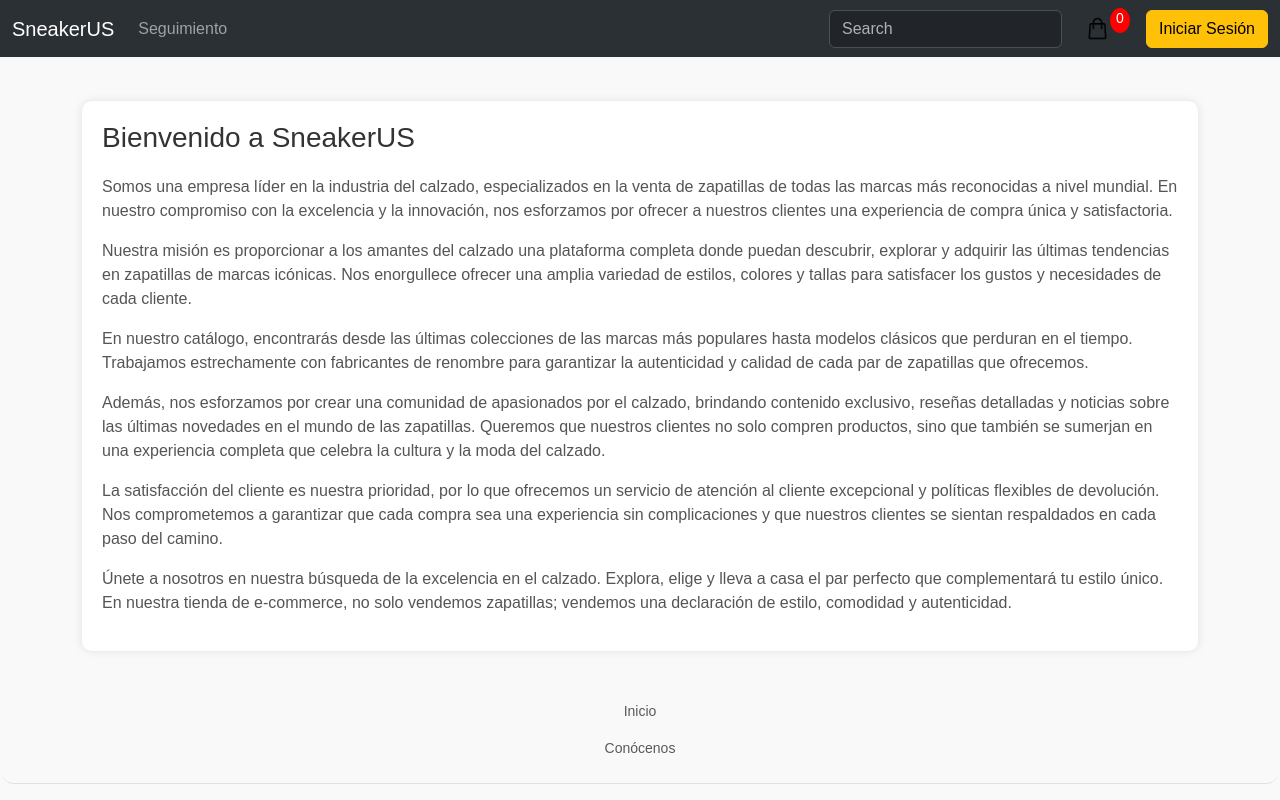
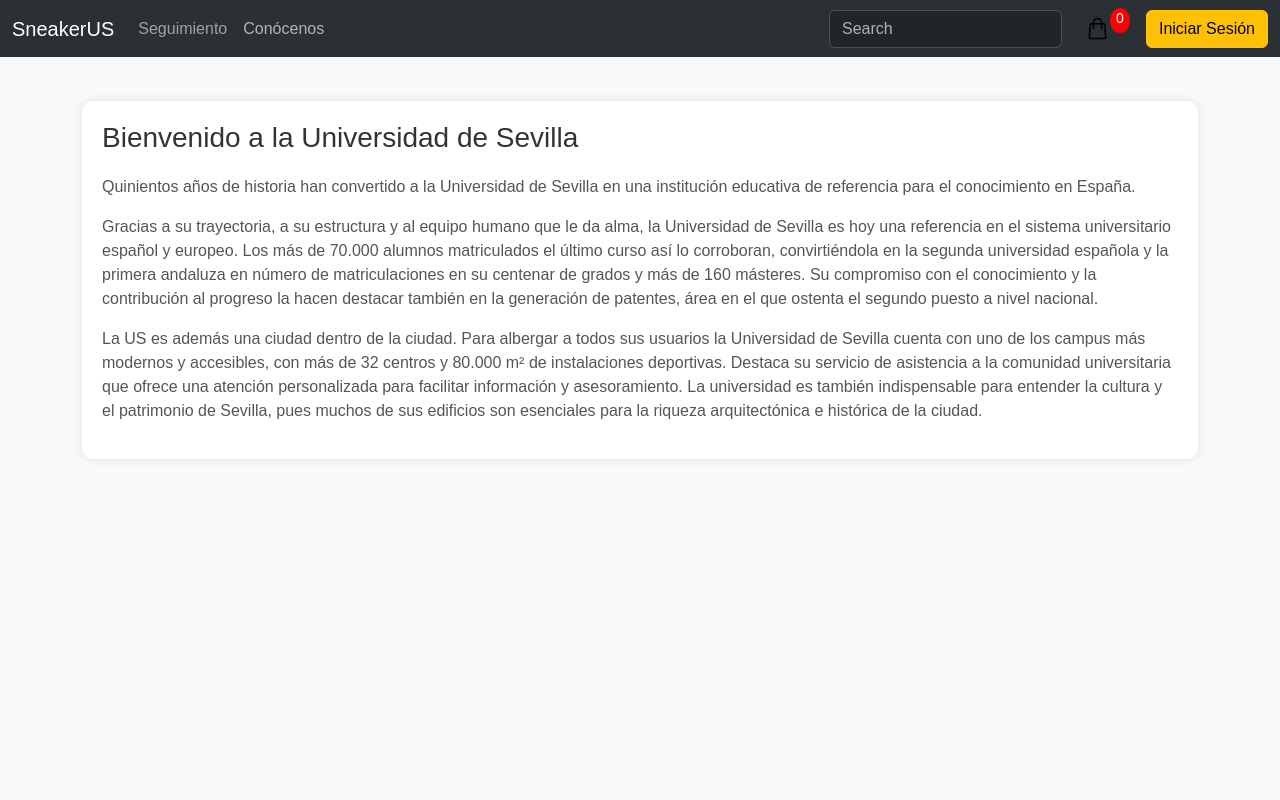
Before and after one commit to rafgoncas1/sneakerus, a Django app: page /about/ in a window 1280 px wide. Run offline with Django 4.2, Linux system fonts and the light colour scheme.

Commit message:
Feat: about us actualizado/eliminacion del footer

```diff
--- a/store/templates/store/about.html
+++ b/store/templates/store/about.html
@@ -33,13 +33,10 @@
 
 </style>
 <section>
-    <h2>Bienvenido a SneakerUS</h2>
-    <p>Somos una empresa líder en la industria del calzado, especializados en la venta de zapatillas de todas las marcas más reconocidas a nivel mundial. En nuestro compromiso con la excelencia y la innovación, nos esforzamos por ofrecer a nuestros clientes una experiencia de compra única y satisfactoria.</p>
-    <p>Nuestra misión es proporcionar a los amantes del calzado una plataforma completa donde puedan descubrir, explorar y adquirir las últimas tendencias en zapatillas de marcas icónicas. Nos enorgullece ofrecer una amplia variedad de estilos, colores y tallas para satisfacer los gustos y necesidades de cada cliente.</p>
-    <p>En nuestro catálogo, encontrarás desde las últimas colecciones de las marcas más populares hasta modelos clásicos que perduran en el tiempo. Trabajamos estrechamente con fabricantes de renombre para garantizar la autenticidad y calidad de cada par de zapatillas que ofrecemos.</p>
-    <p>Además, nos esforzamos por crear una comunidad de apasionados por el calzado, brindando contenido exclusivo, reseñas detalladas y noticias sobre las últimas novedades en el mundo de las zapatillas. Queremos que nuestros clientes no solo compren productos, sino que también se sumerjan en una experiencia completa que celebra la cultura y la moda del calzado.</p>
-    <p>La satisfacción del cliente es nuestra prioridad, por lo que ofrecemos un servicio de atención al cliente excepcional y políticas flexibles de devolución. Nos comprometemos a garantizar que cada compra sea una experiencia sin complicaciones y que nuestros clientes se sientan respaldados en cada paso del camino.</p>
-    <p>Únete a nosotros en nuestra búsqueda de la excelencia en el calzado. Explora, elige y lleva a casa el par perfecto que complementará tu estilo único. En nuestra tienda de e-commerce, no solo vendemos zapatillas; vendemos una declaración de estilo, comodidad y autenticidad.</p>
-</section>
+    <h2>Bienvenido a la Universidad de Sevilla</h2>
+    <p>Quinientos años de historia han convertido a la Universidad de Sevilla en una institución educativa de referencia para el conocimiento en España.</p>
+    <p>Gracias a su trayectoria, a su estructura y al equipo humano que le da alma, la Universidad de Sevilla es hoy una referencia en el sistema universitario español y europeo. Los más de 70.000 alumnos matriculados el último curso así lo corroboran, convirtiéndola en la segunda universidad española y la primera andaluza en número de matriculaciones en su centenar de grados y más de 160 másteres. Su compromiso con el conocimiento y la contribución al progreso la hacen destacar también en la generación de patentes, área en el que ostenta el segundo puesto a nivel nacional.</p>
+    <p>La US es además una ciudad dentro de la ciudad. Para albergar a todos sus usuarios la Universidad de Sevilla cuenta con uno de los campus más modernos y accesibles, con más de 32 centros y 80.000 m² de instalaciones deportivas. Destaca su servicio de asistencia a la comunidad universitaria que ofrece una atención personalizada para facilitar información y asesoramiento. La universidad es también indispensable para entender la cultura y el patrimonio de Sevilla, pues muchos de sus edificios son esenciales para la riqueza arquitectónica e histórica de la ciudad.</p>
+    </section>
 
 {% endblock content %}
--- a/store/templates/store/main.html
+++ b/store/templates/store/main.html
@@ -44,6 +44,7 @@
                         <a class="nav-link" href="/orders">Pedidos</a>
                     </li>
                     {% endif %}
+                    <li class="nav-item"><a href="/about" class="nav-link px-2 text-body-secondary">Conócenos</a></li>
               </ul>
               <form class="d-flex" action="/" method="get" role="search">
                 <input class="form-control me-2" type="search" placeholder="Search" aria-label="Search" name="q">
@@ -93,13 +94,6 @@
           </div>
         </main>
 
-        <div class="container">
-          <footer class="py-3 my-4 footer mt-auto">
-            <ul class="nav fixed-bottom justify-content-center border-bottom pb-3 mb-3">
-              <li class="nav-item"><a href="/" class="nav-link px-2 text-body-secondary">Inicio</a></li>
-              <li class="nav-item"><a href="/about" class="nav-link px-2 text-body-secondary">Conócenos</a></li>
-            </ul>
-          </footer>
-        </div>
+
     </body>
 </html>
```
